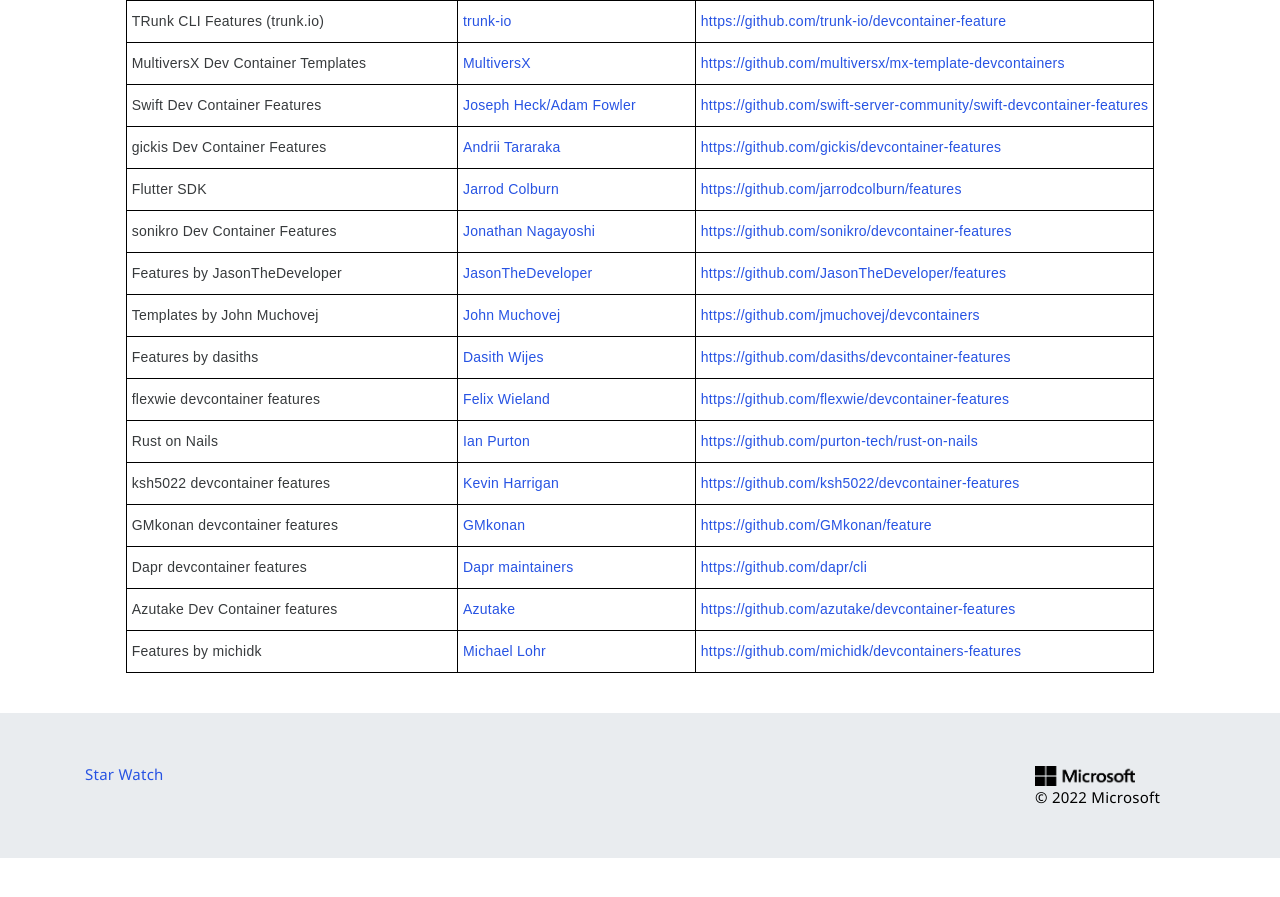
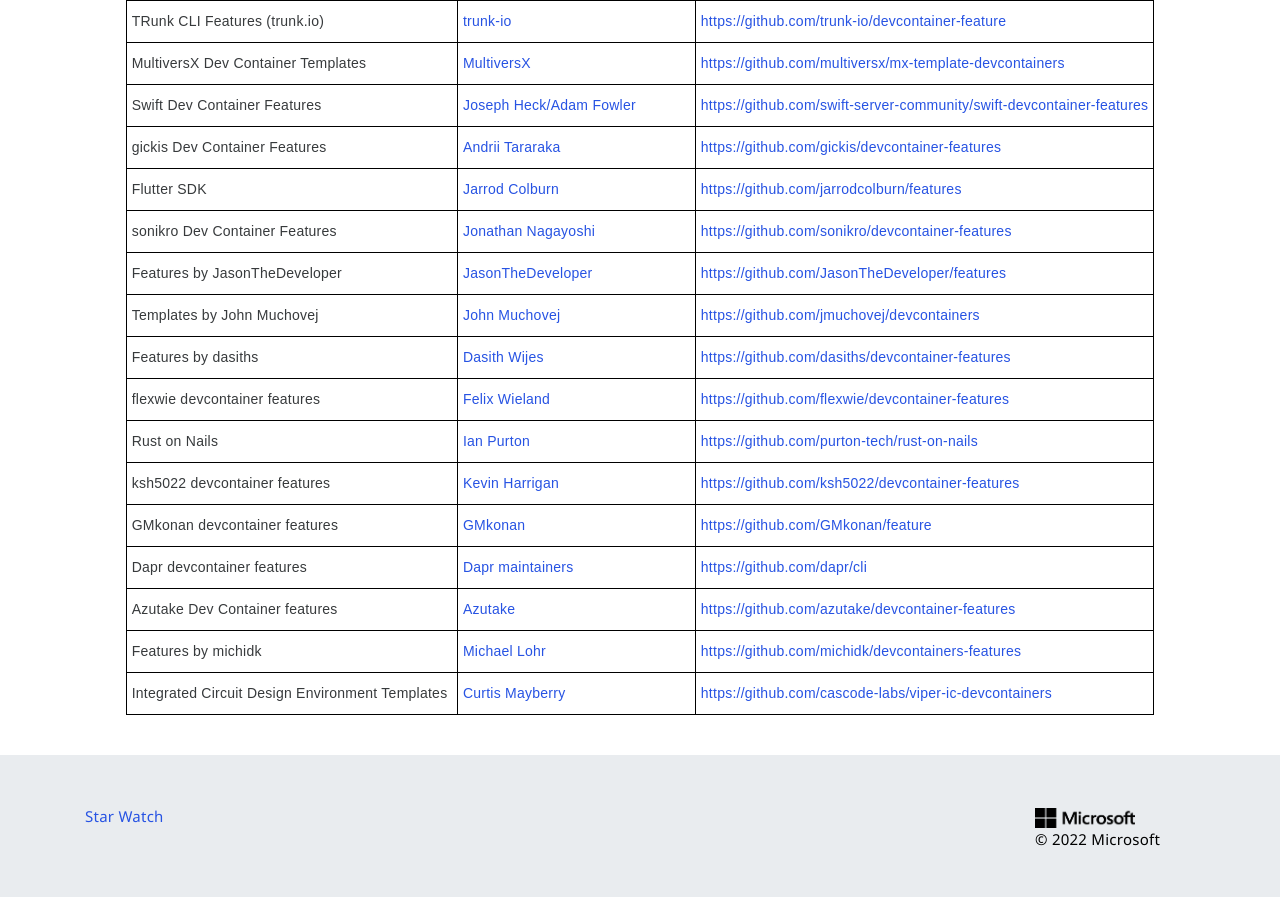
Before and after one commit to devcontainers/devcontainers.github.io, a Jekyll site: the page built from collections.html, in a window 1280 px wide and 900 px high, scrolled down 2812 px. Shown: the top 897 px of the window. Built offline with Jekyll 4.4.1, drawn with Linux system fonts in a browser that asks for light colours; nearby versions of some CDN libraries; comment, search, counter and statistics services are not loaded; before the commit the page ends 3670 px from its top, so only the background shows below that.

Commit message:
Update collection-index.yml

```diff
--- a/_data/collection-index.yml
+++ b/_data/collection-index.yml
@@ -373,3 +373,8 @@
   contact: https://github.com/michidk/
   repository: https://github.com/michidk/devcontainers-features
   ociReference: ghcr.io/michidk/devcontainers-features
+- name: Integrated Circuit Design Environment Templates
+  maintainer: Curtis Mayberry
+  contact: https://github.com/curtisma/
+  repository: https://github.com/cascode-labs/viper-ic-devcontainers
+  ociReference: ghcr.io/cascode-labs/viper-ic-devcontainers
```
